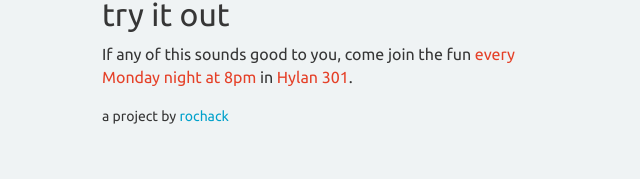
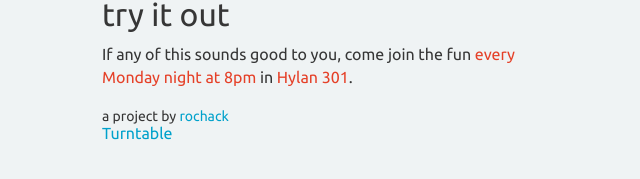
Before and after one commit to RocHack/rochack.org, a Jekyll site: the page hacker_night.html, which Jekyll copies as it is, in a window 1280 px wide. Shown: the part 687-866 px from the top of the page, without its empty margins (313-953 px from the left). Built offline with Jekyll 4.4.1, drawn with Linux system fonts in a browser that asks for light colours.

Commit message:
Adding turntable

```diff
--- a/hacker_night.html
+++ b/hacker_night.html
@@ -27,6 +27,9 @@
             <p>If any of this sounds good to you, come join the fun <b>every Monday night at 8pm</b> in <b>Hylan 301</b>.</p>
 
             <div class="footer">a project by <a href="http://rochack.org">rochack</a></div>
+
+            <a href="http://turntable.fm/50cd28640f812c751ee4075e">Turntable</a>
+
         </div>
 
         <script type="text/javascript">
```
